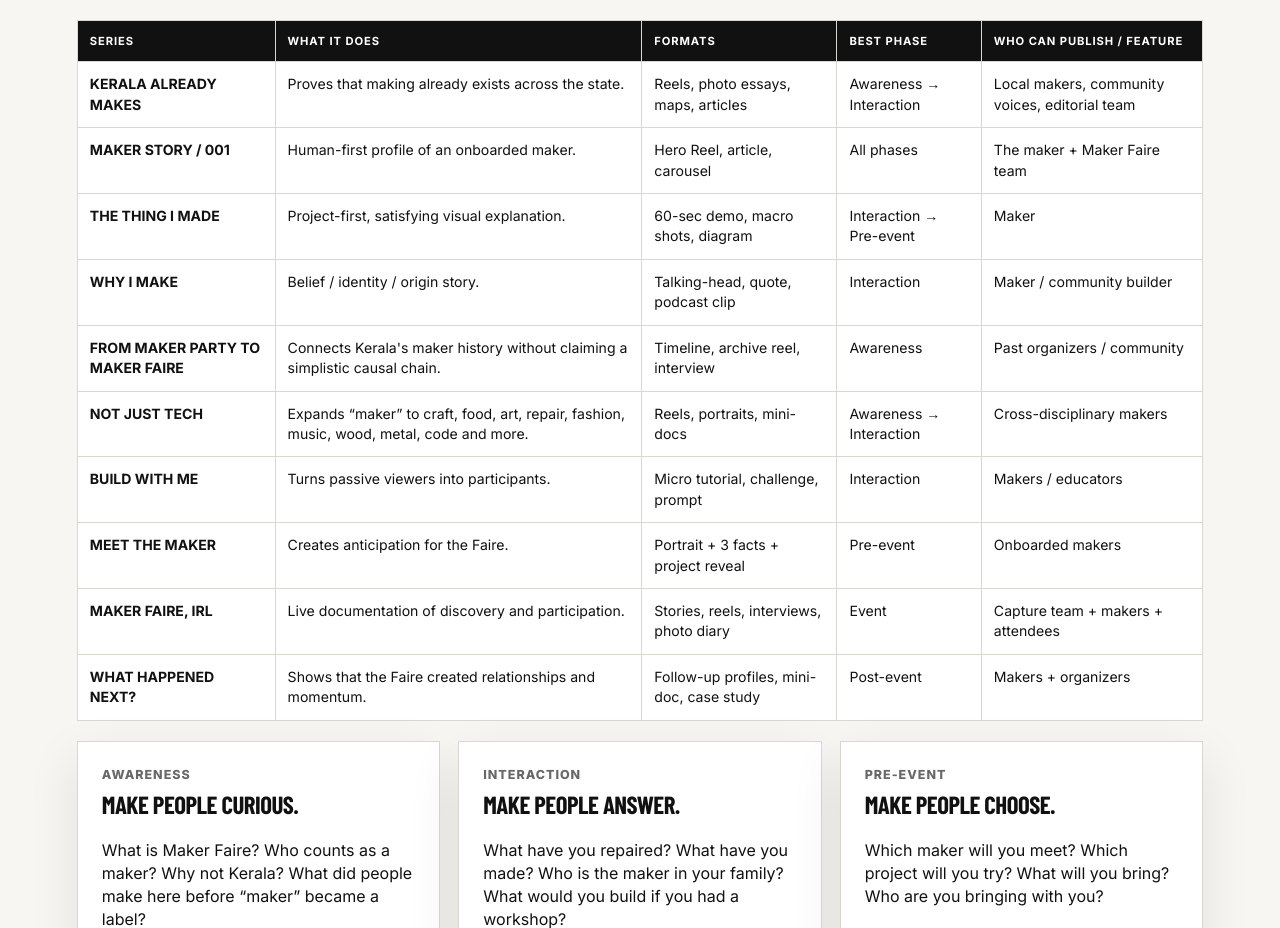
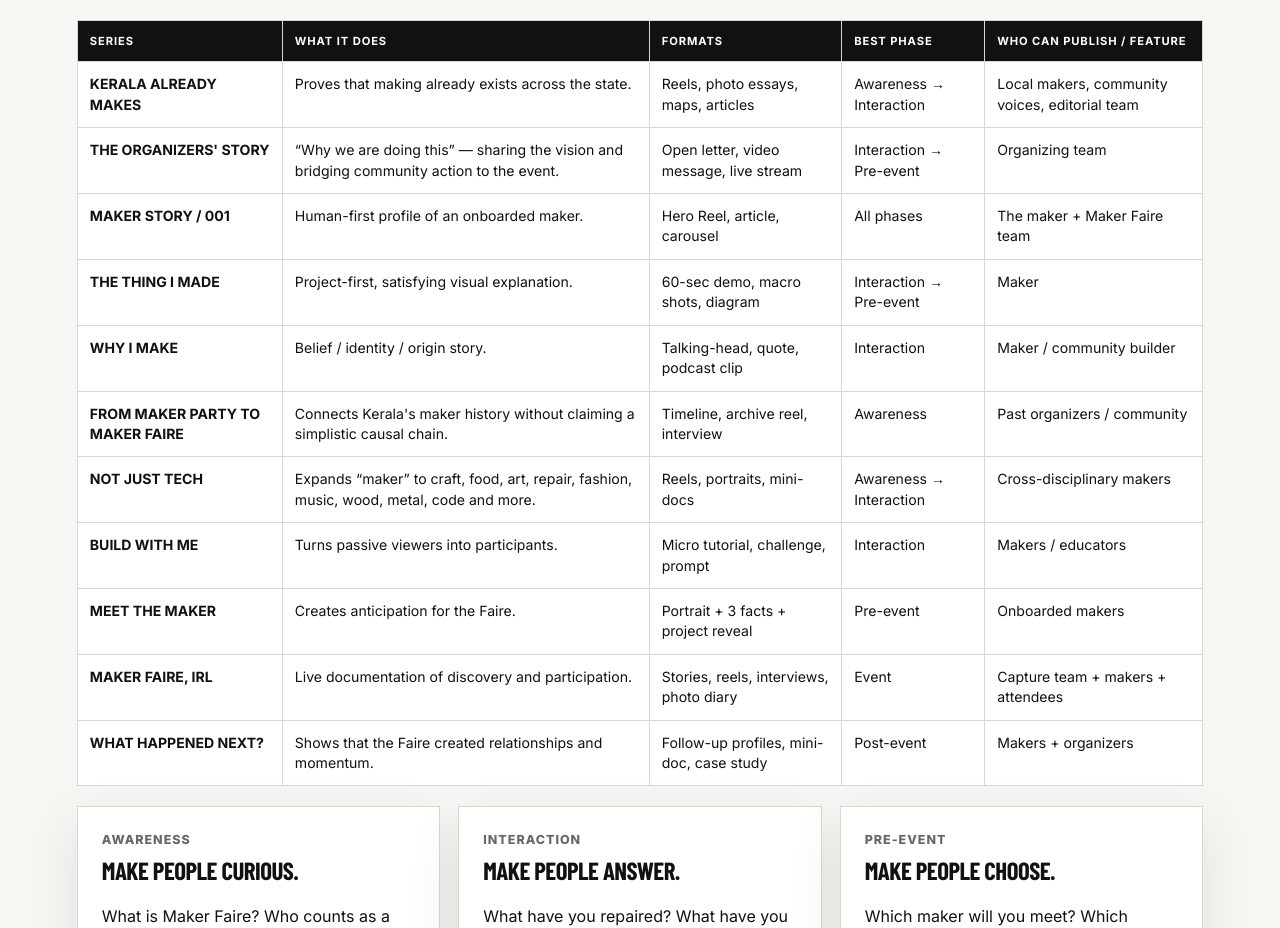
Before and after one commit to Maker-Faire-Kochi/Creative-Roadmap, a plain HTML site: page index.html in a window 1280 px wide. Shown: the part 2260-3188 px from the top of the page. Drawn offline with nearby package versions, Linux system fonts and the light colour scheme; a web font is replaced by a local one.

Commit message:
feat: add The Organizers' Story to roadmap table and timeline

```diff
--- a/index.html
+++ b/index.html
@@ -1713,6 +1713,13 @@
           <td>Reels, photo essays, maps, articles</td>
           <td>Awareness → Interaction</td>
           <td>Local makers, community voices, editorial team</td>
+        </tr>
+        <tr>
+          <td><b>THE ORGANIZERS' STORY</b></td>
+          <td>“Why we are doing this” — sharing the vision and bridging community action to the event.</td>
+          <td>Open letter, video message, live stream</td>
+          <td>Interaction → Pre-event</td>
+          <td>Organizing team</td>
         </tr>
         <tr>
           <td><b>MAKER STORY / 001</b></td>
@@ -1835,6 +1842,7 @@
       <div class="acc"><button onclick="acc(this)">DEC → JAN 22 / PRE-EVENT <span>+</span></button>
         <div class="body">
           <ul>
+            <li><b>The Organizers' Story:</b> “Why we are doing this” — bridging the community interaction phase with the main pre-event push.</li>
             <li>“Meet the Maker” countdown begins.</li>
             <li>Every confirmed maker gets a project reveal + human profile + “what to try” hook.</li>
             <li>Build guides: “What can I actually do at Maker Faire?”</li>
```
